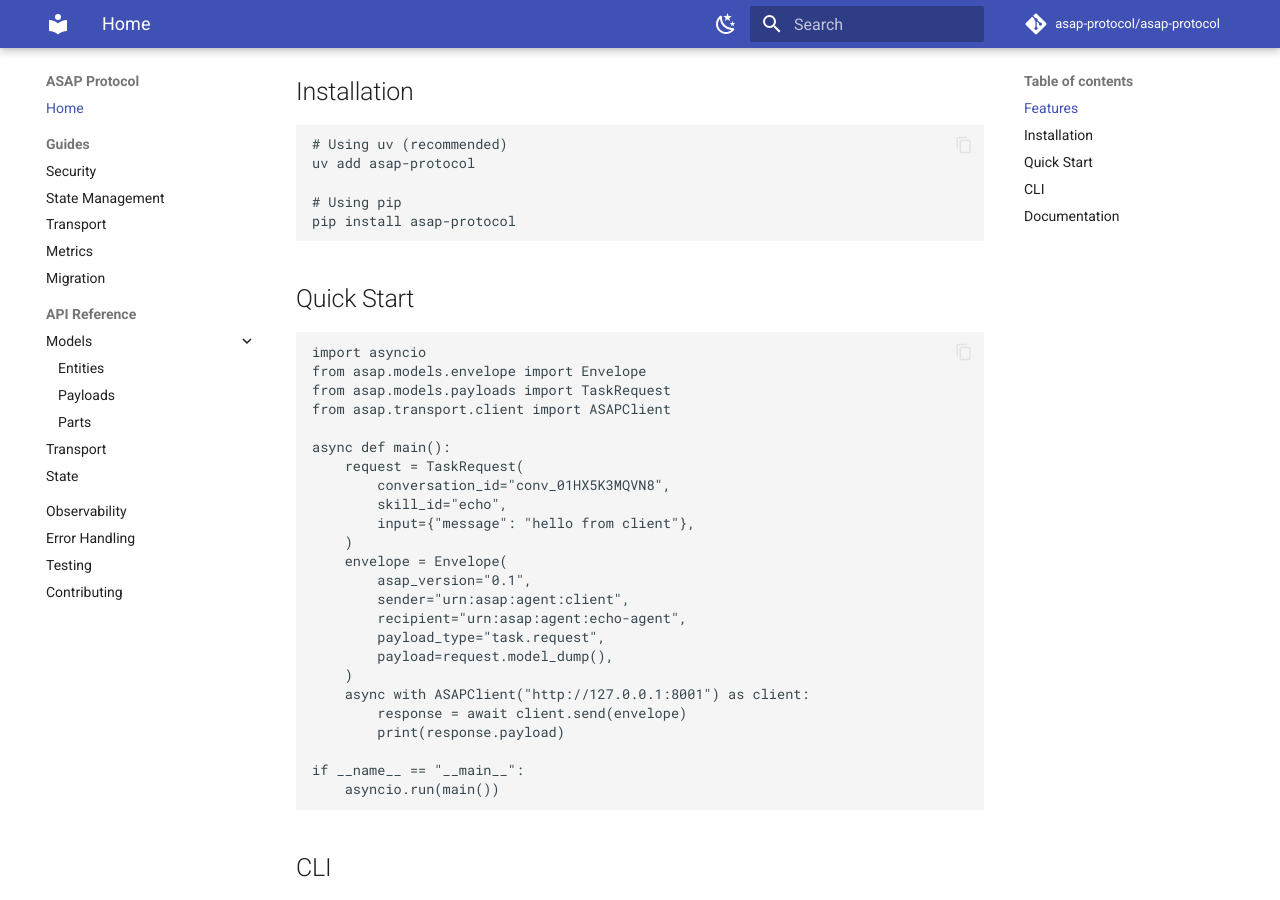
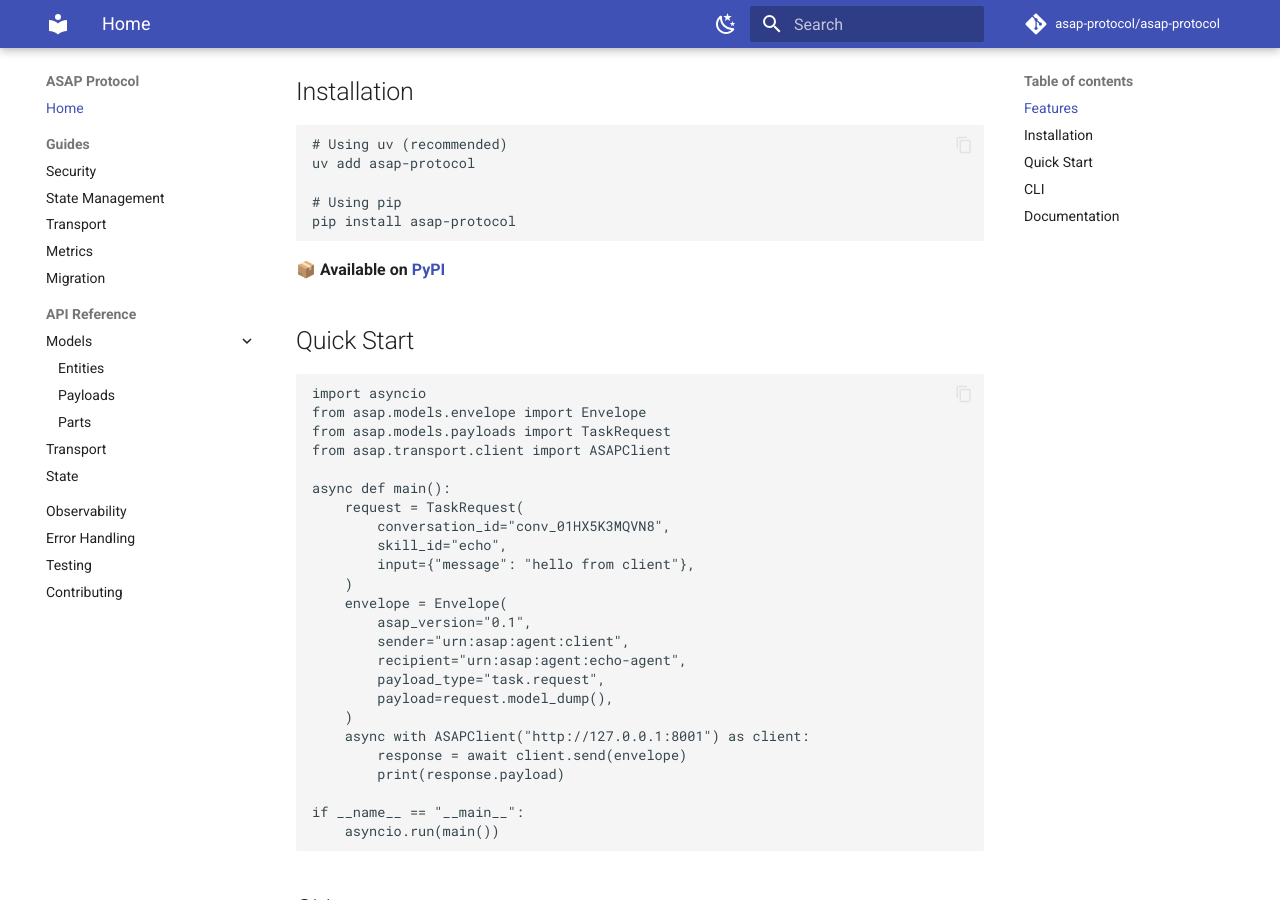
Before and after one commit to adriannoes/asap-protocol, an MkDocs documentation site: the page built from docs/index.md, in a window 1280 px wide and 900 px high, scrolled down 499 px. Built offline with MkDocs 1.6.1 and Material for MkDocs 9.7.7, drawn with Linux system fonts in a browser that asks for light colours; comment, search, counter and statistics services are not loaded.

Commit message:
docs: add PyPI package links to README, docs, and pyproject.toml
- Add PyPI link in README.md Installation section
- Add PyPI link in README.md Documentation section
- Add PyPI URL to pyproject.toml project.urls
- Add PyPI link in docs/index.md Installation section

Links to: https://pypi.org/project/asap-protocol/

````diff
--- a/docs/index.md
+++ b/docs/index.md
@@ -19,6 +19,8 @@ uv add asap-protocol
 # Using pip
 pip install asap-protocol
 ```
+
+📦 **Available on [PyPI](https://pypi.org/project/asap-protocol/)**
 
 ## Quick Start
 
--- a/pyproject.toml
+++ b/pyproject.toml
@@ -51,6 +51,7 @@ Homepage = "https://github.com/adriannoes/asap-protocol"
 Documentation = "https://adriannoes.github.io/asap-protocol"
 Repository = "https://github.com/adriannoes/asap-protocol"
 Issues = "https://github.com/adriannoes/asap-protocol/issues"
+"PyPI" = "https://pypi.org/project/asap-protocol/"
 
 [project.scripts]
 asap = "asap.cli:main"
````
Also changed, not shown: README.md (+3 -0 lines).
